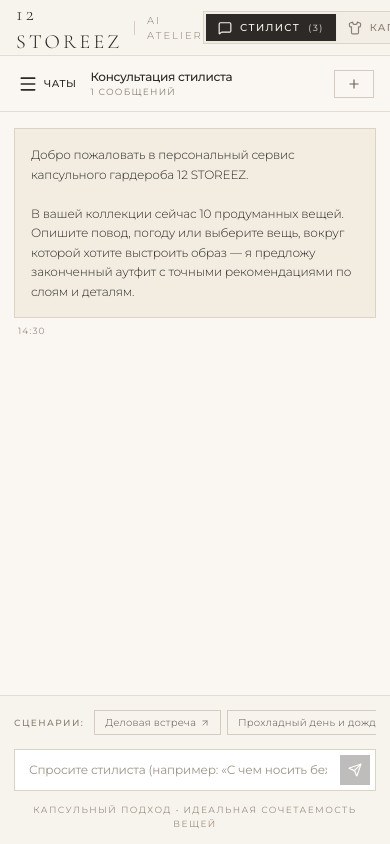
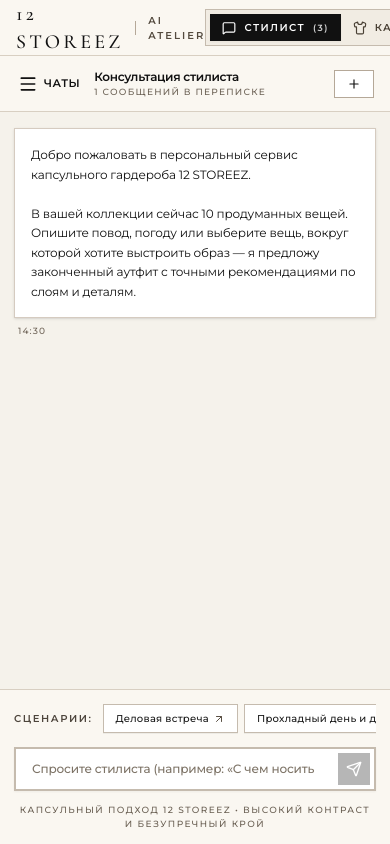
Before and after one commit to SachaXoDev/NIRS_AI_stilist, a React (Vite) app: page / in a window 390 px wide. Built offline with nearby package versions, Linux system fonts and the light colour scheme; no server answers.

Commit message:
style: maximize typography and bubble contrast, deepen blacks and sharp borders

```diff
--- a/src/App.tsx
+++ b/src/App.tsx
@@ -30,45 +30,45 @@
   const { theme, toggleTheme } = useTheme();
 
   return (
-    <header className="h-14 sm:h-16 border-b border-[#E3DCD1] dark:border-[#2F2C28] bg-[#F7F4EE]/95 dark:bg-[#1C1A18]/95 backdrop-blur-md px-4 sm:px-8 flex items-center justify-between shrink-0 z-20">
+    <header className="h-14 sm:h-16 border-b border-[#D8CFC2] dark:border-[#2D2A26] bg-[#FAF7F2]/95 dark:bg-[#161412]/95 backdrop-blur-md px-4 sm:px-8 flex items-center justify-between shrink-0 z-20">
       {/* Brand Logo */}
       <div className="flex items-center gap-3 sm:gap-4">
-        <span className="font-serif-luxury text-xl sm:text-2xl tracking-[0.16em] sm:tracking-[0.18em] font-light text-[#2C2926] dark:text-[#F3EEE5] uppercase select-none">
+        <span className="font-serif-luxury text-xl sm:text-2xl tracking-[0.16em] sm:tracking-[0.18em] font-medium text-[#111111] dark:text-[#FFFFFF] uppercase select-none">
           12 STOREEZ
         </span>
-        <span className="w-px h-3.5 sm:h-4 bg-[#D6CDC0] dark:bg-[#3D3833]" />
-        <span className="text-[10px] sm:text-[11px] tracking-[0.2em] uppercase font-light text-[#8A7F73] dark:text-[#A89C8F]">
+        <span className="w-px h-3.5 sm:h-4 bg-[#B5A898] dark:border-[#423C34]" />
+        <span className="text-[10px] sm:text-[11px] tracking-[0.2em] uppercase font-semibold text-[#544B3F] dark:text-[#C5BBAE]">
           AI ATELIER
         </span>
       </div>
 
-      {/* Clean Top Navigation (Only 2 Main Spaces: Stylist Chat OR Wardrobe) */}
+      {/* Clean Top Navigation */}
       <div className="flex items-center gap-2 sm:gap-6">
-        <nav className="flex items-center border border-[#DDD3C4] dark:border-[#38332E] p-0.5 bg-[#EFE9DF]/60 dark:bg-[#23201D]">
+        <nav className="flex items-center border border-[#C5BBAE] dark:border-[#3E3830] p-1 bg-[#EFE9DF]/80 dark:bg-[#221F1C]">
           <button
             onClick={() => onTabChange('chat')}
-            className={`flex items-center gap-2 px-3 sm:px-4 py-1.5 text-[10px] sm:text-[11px] uppercase tracking-[0.14em] font-medium transition-all ${
+            className={`flex items-center gap-2 px-3 sm:px-4 py-1.5 text-[10px] sm:text-[11px] uppercase tracking-[0.14em] font-semibold transition-all ${
               activeTab === 'chat'
-                ? 'bg-[#2C2926] dark:bg-[#EAE6DF] text-[#F7F4EE] dark:text-[#1C1A18] shadow-xs'
-                : 'text-[#8A7F73] dark:text-[#A89C8F] hover:text-[#2C2926] dark:hover:text-[#F3EEE5]'
+                ? 'bg-[#111111] dark:bg-[#FFFFFF] text-white dark:text-[#111111] shadow-xs'
+                : 'text-[#4A4135] dark:text-[#D5CCC0] hover:text-[#111111] dark:hover:text-[#FFFFFF]'
             }`}
           >
             <MessageSquare className="w-3.5 h-3.5" />
             <span>Стилист</span>
-            <span className="text-[9px] opacity-70">({threadsCount})</span>
+            <span className="text-[9px] opacity-80">({threadsCount})</span>
           </button>
 
           <button
             onClick={() => onTabChange('wardrobe')}
-            className={`flex items-center gap-2 px-3 sm:px-4 py-1.5 text-[10px] sm:text-[11px] uppercase tracking-[0.14em] font-medium transition-all ${
+            className={`flex items-center gap-2 px-3 sm:px-4 py-1.5 text-[10px] sm:text-[11px] uppercase tracking-[0.14em] font-semibold transition-all ${
               activeTab === 'wardrobe'
-                ? 'bg-[#2C2926] dark:bg-[#EAE6DF] text-[#F7F4EE] dark:text-[#1C1A18] shadow-xs'
-                : 'text-[#8A7F73] dark:text-[#A89C8F] hover:text-[#2C2926] dark:hover:text-[#F3EEE5]'
+                ? 'bg-[#111111] dark:bg-[#FFFFFF] text-white dark:text-[#111111] shadow-xs'
+                : 'text-[#4A4135] dark:text-[#D5CCC0] hover:text-[#111111] dark:hover:text-[#FFFFFF]'
             }`}
           >
             <Shirt className="w-3.5 h-3.5" />
             <span>Капсула</span>
-            <span className="text-[9px] opacity-70">({wardrobeCount})</span>
+            <span className="text-[9px] opacity-80">({wardrobeCount})</span>
           </button>
         </nav>
 
@@ -76,9 +76,9 @@
         <button
           onClick={toggleTheme}
           title={theme === 'light' ? 'Включить вечерний режим' : 'Включить дневной режим'}
-          className="p-2 text-[#8A7F73] hover:text-[#2C2926] dark:hover:text-[#F3EEE5] transition-colors"
+          className="p-2 text-[#4A4135] hover:text-[#111111] dark:text-[#D5CCC0] dark:hover:text-[#FFFFFF] transition-colors"
         >
-          {theme === 'light' ? <Moon className="w-4 h-4" /> : <Sun className="w-4 h-4" />}
+          {theme === 'light' ? <Moon className="w-4 h-4 text-[#111111]" /> : <Sun className="w-4 h-4 text-[#FFFFFF]" />}
         </button>
       </div>
     </header>
@@ -122,9 +122,7 @@
   const [isAddModalOpen, setIsAddModalOpen] = useState(false);
   const [selectedItem, setSelectedItem] = useState<WardrobeItem | null>(null);
 
-  // Mobile state when inside "Стилист" tab:
-  // true = viewing the chat list
-  // false = viewing the chat messages
+  // Mobile state inside "Стилист" tab:
   const [mobileViewingList, setMobileViewingList] = useState(false);
 
   // Sync with localStorage
@@ -262,7 +260,7 @@
   };
 
   return (
-    <div className="flex flex-col h-[100dvh] w-screen bg-[#F7F4EE] dark:bg-[#1C1A18] text-[#2C2926] dark:text-[#EAE6DF] overflow-hidden font-sans transition-colors duration-300">
+    <div className="flex flex-col h-[100dvh] w-screen bg-[#F5F2EB] dark:bg-[#141210] text-[#111111] dark:text-[#FFFFFF] overflow-hidden font-sans transition-colors duration-300">
       {/* Top Header */}
       <HeaderContent
         activeTab={activeTab}
@@ -274,7 +272,7 @@
         threadsCount={threads.length}
       />
 
-      {/* Main Workspace: Clean 2-Pane Architecture (Telegram Style) */}
+      {/* Main Workspace */}
       <main className="flex-1 flex overflow-hidden">
         {/* VIEW 1: ЧАТ СО СТИЛИСТОМ */}
         {activeTab === 'chat' && (
@@ -283,7 +281,7 @@
             <div
               className={`${
                 mobileViewingList ? 'flex' : 'hidden md:flex'
-              } w-full md:w-[320px] lg:w-[360px] xl:w-[400px] shrink-0 h-full border-r border-[#E3DCD1] dark:border-[#2F2C28] bg-[#F7F4EE] dark:bg-[#1E1B19] overflow-hidden`}
+              } w-full md:w-[320px] lg:w-[360px] xl:w-[400px] shrink-0 h-full border-r border-[#D8CFC2] dark:border-[#2D2A26] bg-[#F9F7F2] dark:bg-[#1A1816] overflow-hidden`}
             >
               <ChatListSidebar
                 threads={threads}
@@ -312,8 +310,8 @@
                   onOpenChatListModal={() => setMobileViewingList(true)}
                 />
               ) : (
-                <div className="flex-1 flex items-center justify-center p-8 text-[#8A7F73]">
-                  <p className="font-serif-luxury text-lg italic">Выберите диалог или создайте новый</p>
+                <div className="flex-1 flex items-center justify-center p-8 text-[#544B3F]">
+                  <p className="font-serif-luxury text-lg italic font-medium">Выберите диалог или создайте новый</p>
                 </div>
               )}
             </div>
@@ -322,7 +320,7 @@
 
         {/* VIEW 2: ВАША КАПСУЛА (Полноэкранный красивый гардероб) */}
         {activeTab === 'wardrobe' && (
-          <div className="flex-1 flex flex-col w-full h-full max-w-6xl mx-auto overflow-hidden px-3 sm:px-6 py-2 sm:py-4">
+          <div className="flex-1 flex flex-col w-full h-full max-w-7xl mx-auto overflow-hidden px-3 sm:px-8 py-3 sm:py-6">
             <WardrobeSidebar
               wardrobe={wardrobe}
               onOpenAddModal={() => setIsAddModalOpen(true)}
--- a/src/components/ChatArea.tsx
+++ b/src/components/ChatArea.tsx
@@ -66,28 +66,28 @@
   };
 
   return (
-    <div className="flex-1 flex flex-col h-full bg-[#FAF7F2] dark:bg-[#191715] overflow-hidden relative transition-colors duration-300">
+    <div className="flex-1 flex flex-col h-full bg-[#F5F2EB] dark:bg-[#141210] overflow-hidden relative transition-colors duration-300">
       {/* Top Header */}
-      <div className="h-14 sm:h-16 border-b border-[#E3DCD1] dark:border-[#2F2C28] px-4 sm:px-8 flex items-center justify-between shrink-0 bg-[#FAF7F2]/90 dark:bg-[#191715]/90 backdrop-blur-md z-10">
+      <div className="h-14 sm:h-16 border-b border-[#D8CFC2] dark:border-[#2D2A26] px-4 sm:px-8 flex items-center justify-between shrink-0 bg-[#FAF7F2]/95 dark:bg-[#181614]/95 backdrop-blur-md z-10">
         <div className="flex items-center gap-2 sm:gap-3 min-w-0">
           {/* Mobile button to open Telegram-style chat sidebar */}
           {onOpenChatListModal && (
             <button
               onClick={onOpenChatListModal}
               title="Открыть список диалогов"
-              className="md:hidden p-1.5 -ml-1 text-[#2C2926] dark:text-[#EAE6DF] hover:bg-[#EDE5D8] dark:hover:bg-[#282420] transition-colors flex items-center gap-1.5"
+              className="md:hidden p-1.5 -ml-1 text-[#111111] dark:text-[#FFFFFF] hover:bg-[#EAE2D5] dark:hover:bg-[#282420] transition-colors flex items-center gap-1.5"
             >
-              <Menu className="w-5 h-5" />
-              <span className="text-[10px] uppercase tracking-wider font-medium">Чаты</span>
+              <Menu className="w-5 h-5 text-[#111111] dark:text-[#FFFFFF]" />
+              <span className="text-[11px] uppercase tracking-wider font-semibold text-[#111111] dark:text-[#FFFFFF]">Чаты</span>
             </button>
           )}
 
           <div className="min-w-0">
-            <h2 className="text-xs sm:text-sm font-medium text-[#2C2926] dark:text-[#EAE6DF] truncate tracking-tight">
+            <h2 className="text-xs sm:text-sm font-semibold text-[#111111] dark:text-[#FFFFFF] truncate tracking-tight">
               {chatTitle}
             </h2>
-            <p className="text-[9px] sm:text-[10px] tracking-[0.14em] uppercase text-[#8A7F73] dark:text-[#9E9283] truncate">
-              {messages.length} сообщений
+            <p className="text-[9px] sm:text-[10px] tracking-[0.14em] uppercase text-[#6E6457] dark:text-[#B5AAA0] font-medium truncate">
+              {messages.length} сообщений в переписке
             </p>
           </div>
         </div>
@@ -96,7 +96,7 @@
           <button
             onClick={onCreateNewChat}
             title="Создать новый чат"
-            className="flex items-center gap-1.5 px-3 py-1.5 border border-[#D5CBC0] dark:border-[#38332E] text-[10px] sm:text-[11px] uppercase tracking-[0.12em] text-[#6E6357] dark:text-[#A89C8F] hover:border-[#2C2926] dark:hover:border-[#EAE6DF] transition-colors"
+            className="flex items-center gap-1.5 px-3 py-1.5 border border-[#B5A898] dark:border-[#4A433A] bg-white dark:bg-[#221F1C] text-[10px] sm:text-[11px] uppercase tracking-[0.12em] font-medium text-[#111111] dark:text-[#FFFFFF] hover:bg-[#111111] hover:text-white dark:hover:bg-white dark:hover:text-[#111111] transition-all"
           >
             <Plus className="w-3.5 h-3.5" />
             <span className="hidden sm:inline">Новый диалог</span>
@@ -120,15 +120,15 @@
                   isUser ? 'items-end' : 'items-start'
                 }`}
               >
-                {/* Bubble in 12 STOREEZ minimal aesthetic */}
+                {/* Crisp Contrast Message Bubbles */}
                 <div
-                  className={`p-4 sm:p-6 transition-all leading-relaxed ${
+                  className={`p-4 sm:p-6 transition-all leading-relaxed shadow-sm ${
                     isUser
-                      ? 'bg-[#2C2926] dark:bg-[#EAE6DF] text-[#F7F4EE] dark:text-[#1C1A18] text-xs sm:text-base font-light tracking-normal shadow-xs'
-                      : 'bg-[#F2ECE1] dark:bg-[#23201D] text-[#2C2926] dark:text-[#EAE6DF] text-xs sm:text-base border border-[#DDD3C4] dark:border-[#34302B]'
+                      ? 'bg-[#141414] dark:bg-[#FFFFFF] text-[#FFFFFF] dark:text-[#111111] text-xs sm:text-[15px] font-normal tracking-normal'
+                      : 'bg-[#FFFFFF] dark:bg-[#1E1B18] text-[#111111] dark:text-[#F7F4EE] text-xs sm:text-[15px] font-normal border border-[#D5CBC0] dark:border-[#38332E]'
                   }`}
                 >
-                  <p className="whitespace-pre-line font-light">{message.text}</p>
+                  <p className="whitespace-pre-line leading-relaxed font-normal">{message.text}</p>
 
                   {/* Generated Outfit */}
                   {message.suggestedOutfit && (
@@ -139,7 +139,7 @@
                   )}
                 </div>
 
-                <span className="text-[9px] sm:text-[10px] tracking-[0.12em] uppercase text-[#9B8F82] dark:text-[#786E63] mt-1.5 px-1">
+                <span className="text-[9px] sm:text-[10px] tracking-[0.12em] uppercase text-[#73685C] dark:text-[#9E9285] font-medium mt-1.5 px-1">
                   {message.timestamp}
                 </span>
               </div>
@@ -150,9 +150,9 @@
         {/* Loading Indicator */}
         {isLoading && (
           <div className="flex max-w-4xl mx-auto justify-start">
-            <div className="bg-[#F2ECE1] dark:bg-[#23201D] border border-[#DDD3C4] dark:border-[#34302B] p-3.5 sm:p-4 text-xs text-[#6E6357] dark:text-[#A89C8F] flex items-center gap-2.5">
-              <div className="w-2 h-2 rounded-full bg-[#8A7F73] animate-pulse" />
-              <span className="font-serif-luxury text-xs sm:text-sm italic tracking-wide">
+            <div className="bg-[#FFFFFF] dark:bg-[#1E1B18] border border-[#D5CBC0] dark:border-[#38332E] p-3.5 sm:p-4 text-xs text-[#2A2621] dark:text-[#EAE6DF] font-medium flex items-center gap-2.5 shadow-sm">
+              <div className="w-2 h-2 rounded-full bg-[#111111] dark:bg-[#FFFFFF] animate-pulse" />
+              <span className="font-serif-luxury text-sm italic tracking-wide">
                 Стилист подбирает пропорции и фактуры из вашей капсулы...
               </span>
             </div>
@@ -163,11 +163,11 @@
       </div>
 
       {/* Input area */}
-      <div className="p-3.5 sm:p-6 border-t border-[#E3DCD1] dark:border-[#2F2C28] bg-[#F7F4EE]/95 dark:bg-[#191715]/95 backdrop-blur-md">
+      <div className="p-3.5 sm:p-6 border-t border-[#D8CFC2] dark:border-[#2D2A26] bg-[#FAF7F2]/95 dark:bg-[#161412]/95 backdrop-blur-md">
         <div className="max-w-4xl mx-auto space-y-3 sm:space-y-4">
           {/* Quick Ideas */}
           <div className="flex items-center gap-1.5 sm:gap-2 overflow-x-auto scrollbar-none pb-0.5">
-            <span className="text-[9px] sm:text-[10px] tracking-[0.16em] uppercase text-[#8A7F73] dark:text-[#A89C8F] shrink-0 font-medium mr-1">
+            <span className="text-[10px] tracking-[0.16em] uppercase text-[#4D453C] dark:text-[#C5BBAE] shrink-0 font-semibold mr-1">
               Сценарии:
             </span>
             {QUICK_PROMPTS.map((p, idx) => (
@@ -175,10 +175,10 @@
                 key={idx}
                 disabled={isLoading}
                 onClick={() => onSendMessage(p.text)}
-                className="inline-flex items-center gap-1 px-2.5 py-1 sm:px-3 sm:py-1.5 border border-[#D5CBC0] dark:border-[#38332E] hover:border-[#2C2926] dark:hover:border-[#EAE6DF] text-[10px] sm:text-[11px] font-light text-[#574E43] dark:text-[#D5CCC0] tracking-wide whitespace-nowrap transition-all shrink-0 disabled:opacity-40"
+                className="inline-flex items-center gap-1 px-3 py-1.5 bg-white dark:bg-[#201D1A] border border-[#C5BBAE] dark:border-[#423C34] hover:border-[#111111] dark:hover:border-[#FFFFFF] text-[10px] sm:text-[11px] font-medium text-[#1A1A1A] dark:text-[#EAE6DF] tracking-wide whitespace-nowrap transition-all shrink-0 disabled:opacity-40 shadow-2xs"
               >
                 <span>{p.title}</span>
-                <ArrowUpRight className="w-2.5 h-2.5 sm:w-3 sm:h-3 text-[#8A7F73]" />
+                <ArrowUpRight className="w-3 h-3 text-[#5A5044] dark:text-[#B5AAA0]" />
               </button>
             ))}
           </div>
@@ -191,19 +191,19 @@
               onChange={(e) => setInputText(e.target.value)}
               disabled={isLoading}
               placeholder="Спросите стилиста (например: «С чем носить бежевый тренч?»)..."
-              className="w-full bg-[#FFFFFF] dark:bg-[#23201D] border border-[#DDD3C4] dark:border-[#38332E] focus:border-[#2C2926] dark:focus:border-[#EAE6DF] px-3.5 py-3 sm:px-5 sm:py-3.5 pr-12 text-xs sm:text-sm text-[#2C2926] dark:text-[#EAE6DF] placeholder-[#9D9387] focus:outline-none transition-colors"
+              className="w-full bg-[#FFFFFF] dark:bg-[#201D1A] border-2 border-[#C5BBAE] dark:border-[#423C34] focus:border-[#111111] dark:focus:border-[#FFFFFF] px-4 py-3 sm:px-5 sm:py-3.5 pr-14 text-xs sm:text-sm font-medium text-[#111111] dark:text-[#FFFFFF] placeholder-[#7D7366] focus:outline-none transition-colors shadow-xs"
             />
             <button
               type="submit"
               disabled={!inputText.trim() || isLoading}
-              className="absolute right-1.5 sm:right-2 p-2 sm:p-2 bg-[#2C2926] hover:bg-[#423D38] dark:bg-[#EAE6DF] dark:hover:bg-[#FFFFFF] text-white dark:text-[#1C1A18] disabled:opacity-30 disabled:cursor-not-allowed transition-all"
+              className="absolute right-1.5 sm:right-2 p-2 sm:p-2 bg-[#111111] hover:bg-[#2E2E2E] dark:bg-[#FFFFFF] dark:hover:bg-[#E0E0E0] text-white dark:text-[#111111] disabled:opacity-30 disabled:cursor-not-allowed transition-all"
             >
-              <Send className="w-3.5 h-3.5 sm:w-4 sm:h-4" />
+              <Send className="w-4 h-4" />
             </button>
           </form>
 
-          <p className="text-center text-[9px] sm:text-[10px] tracking-[0.16em] uppercase text-[#9B8F82] dark:text-[#786E63]">
-            Капсульный подход • Идеальная сочетаемость вещей
+          <p className="text-center text-[9px] sm:text-[10px] tracking-[0.16em] uppercase text-[#6B6154] dark:text-[#9E9283] font-medium">
+            Капсульный подход 12 STOREEZ • Высокий контраст и безупречный крой
           </p>
         </div>
       </div>
--- a/src/index.css
+++ b/src/index.css
@@ -11,6 +11,7 @@
   body {
     font-family: var(--font-sans);
     letter-spacing: -0.01em;
+    color: #111111;
   }
 
   .font-serif-luxury {
@@ -21,22 +22,22 @@
 /* 12 STOREEZ Editorial Look */
 .editorial-title {
   font-family: var(--font-serif);
-  font-weight: 300;
+  font-weight: 400;
   letter-spacing: 0.04em;
 }
 
-/* Custom minimal scrollbar */
+/* Custom crisp scrollbar */
 ::-webkit-scrollbar {
-  width: 4px;
-  height: 4px;
+  width: 5px;
+  height: 5px;
 }
 ::-webkit-scrollbar-track {
   background: transparent;
 }
 ::-webkit-scrollbar-thumb {
-  background: #c8b8a6;
+  background: #B5A898;
   border-radius: 9999px;
 }
 ::-webkit-scrollbar-thumb:hover {
-  background: #a38f78;
+  background: #7D7061;
 }
```
Also changed, not shown: src/components/ChatListSidebar.tsx (+25 -25 lines), src/components/OutfitCard.tsx (+30 -30 lines), src/components/WardrobeSidebar.tsx (+28 -28 lines), 1 other file (tests, documents, lock files or other folders).
